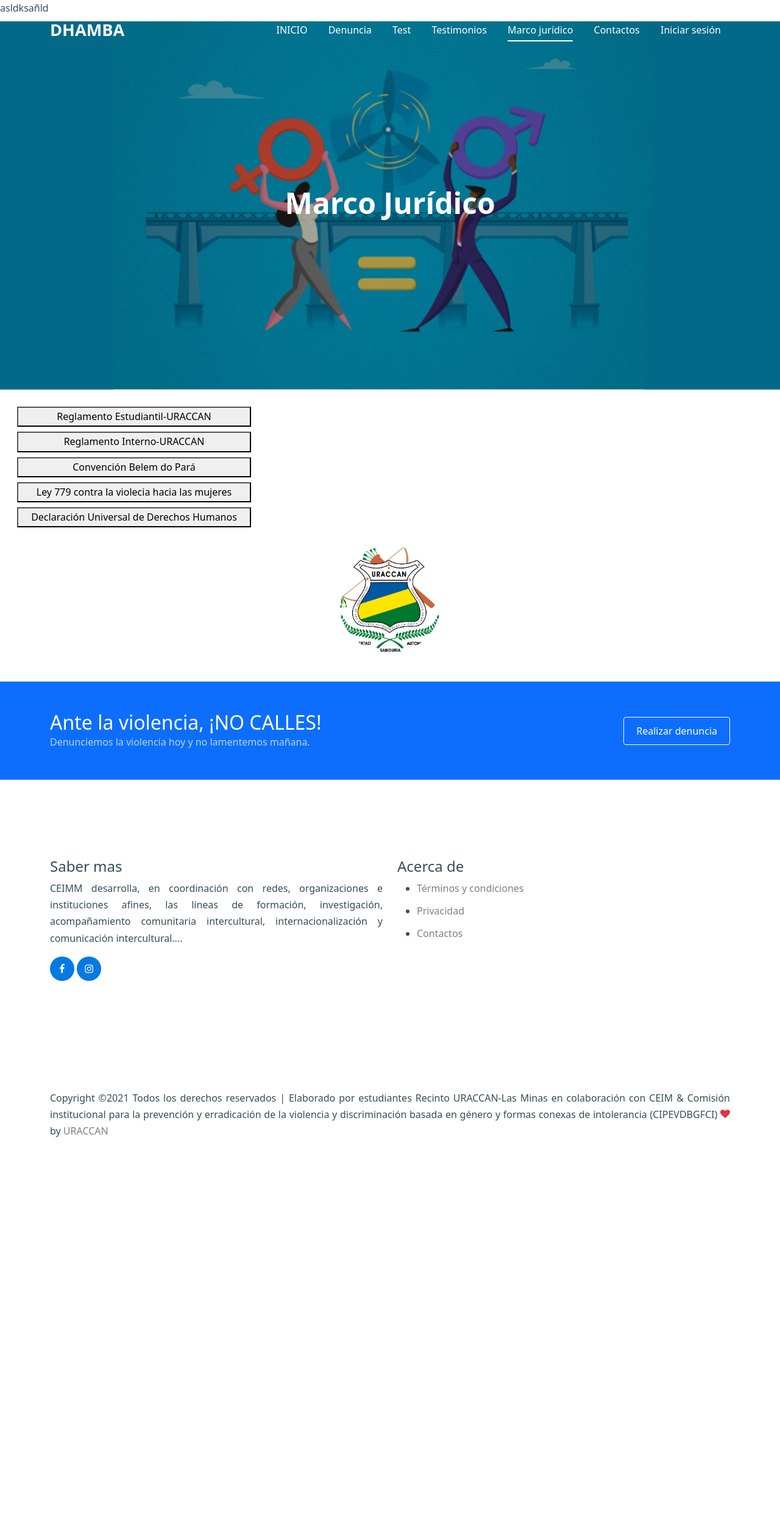
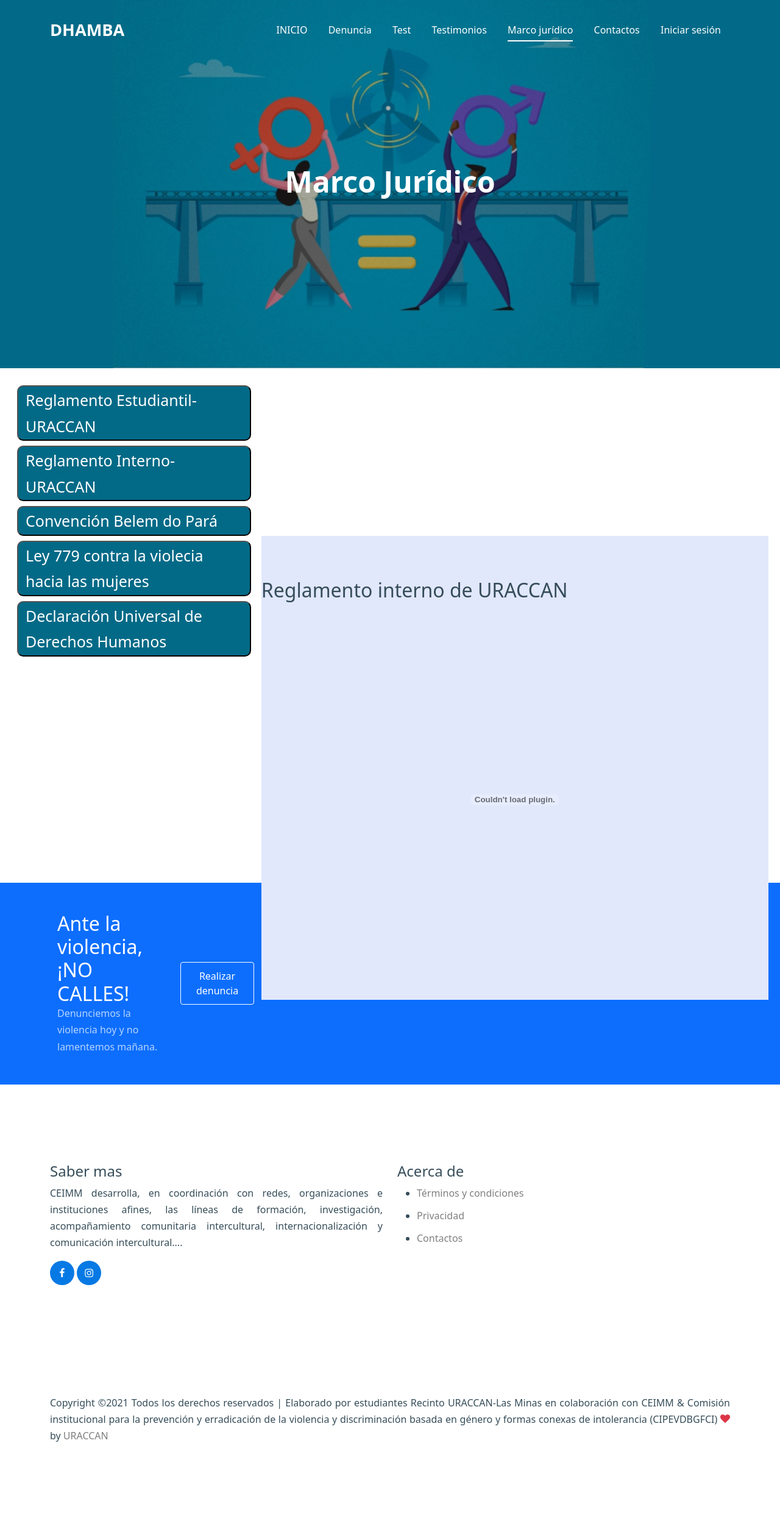
Before and after one commit to Anier-98/Plataforma_violencia, a PHP site: page /marcojuridico.html in a window 1280 px wide. Shown: the whole page at 61% size. Before the commit the page ends 1865 px from the top, so only its background shows below. Run offline with PHP 8.4, Linux system fonts and the light colour scheme; some web fonts are replaced.

Commit message:
modificaciones al marco juridico

```diff
--- /dev/null
+++ b/css/marcoj.css
@@ -0,0 +1,8 @@
+#botn1,#botn2,#botn3,#botn4,#botn5
+{
+background-color: rgb(2, 106, 135);
+border-radius: 10px;
+font-size: 25px;
+color: white;
+text-align: start;
+}
--- a/index.php
+++ b/index.php
@@ -389,6 +389,7 @@
     <script src="js/aos.js"></script>
     <script src="js/main.js"></script>
 
+
   </body>
 
 </html>
--- a/js/779.js
+++ b/js/779.js
@@ -4,6 +4,9 @@
 
 function mostrar_779(){
     viol = document.getElementById("vm").hidden= false;
-    window.location.href='#vm';
-    viol.focus();
+
+    var juri = document.getElementById("ri").hidden = true;
+    var jur = document.getElementById("bp").hidden = true;
+    var jur= document.getElementById("mj").hidden = true;
+    var j = document.getElementById("dh").hidden = true;
 }
--- a/js/belem.js
+++ b/js/belem.js
@@ -4,6 +4,9 @@
 
 function mostrar_belem(){
     belem = document.getElementById("bp").hidden= false;
-    window.location.href='#bp';
-    belem.focus();
+    var juri = document.getElementById("ri").hidden = true;
+    var jur = document.getElementById("mj").hidden = true;
+    var jur= document.getElementById("vm").hidden = true;
+    var j = document.getElementById("dh").hidden = true;
+
 }
--- a/js/convenio.js
+++ b/js/convenio.js
@@ -4,6 +4,9 @@
 
 function mostrar_derechos_humanos(){
     humano = document.getElementById("dh").hidden= false;
-    window.location.href='#dh';
 
+    var juri = document.getElementById("ri").hidden = true;
+    var jur = document.getElementById("bp").hidden = true;
+    var jur= document.getElementById("vm").hidden = true;
+    var j = document.getElementById("mj").hidden = true;
 }
--- a/js/juridico.js
+++ b/js/juridico.js
@@ -4,6 +4,10 @@
 
 function mostrar_regla_estudiantil(){
     juridico = document.getElementById("mj").hidden= false;
-    window.location.href='#mj';
-    juridico.focus();
+
+    var juri = document.getElementById("ri").hidden = true;
+    var jur = document.getElementById("bp").hidden = true;
+    var jur= document.getElementById("vm").hidden = true;
+    var j = document.getElementById("dh").hidden = true;
+
 }
--- a/js/reglamentointer.js
+++ b/js/reglamentointer.js
@@ -1,8 +1,12 @@
-    var juri = document.getElementById("ri").hidden = true;
+var juri = document.getElementById("ri").hidden = true;
 var b2 = document.getElementById("botn2");
 b2.addEventListener('click',mostrar_regla_interno);
 function mostrar_regla_interno(){
     juri = document.getElementById("ri").hidden= false;
-    window.location.href='#ri';
-    juri.focus();
+
+    var juri = document.getElementById("vm").hidden = true;
+    var jur = document.getElementById("bp").hidden = true;
+    var jur= document.getElementById("mj").hidden = true;
+    var j = document.getElementById("dh").hidden = true;
+
 }
--- a/marcojuridico.html
+++ b/marcojuridico.html
@@ -17,13 +17,14 @@
   <link rel="stylesheet" href="css/owl.carousel.min.css">
   <link rel="stylesheet" href="css/owl.theme.default.min.css">
   <link rel="stylesheet" href="css/aos.css">
+  <link rel="stylesheet" href="css/marcoj.css">
   <link href="https://cdn.jsdelivr.net/npm/bootstrap@5.0.0-beta2/dist/css/bootstrap.min.css" rel="stylesheet" integrity="sha384-BmbxuPwQa2lc/FVzBcNJ7UAyJxM6wuqIj61tLrc4wSX0szH/Ev+nYRRuWlolflfl" crossorigin="anonymous">
   <!-- MAIN CSS -->
   <link rel="stylesheet" href="css/style.css">
 
 </head>
 
-<body>
+<body onload="mostrar_regla_interno()">
 
 
   <div class="site-wrap" id="home-section">
@@ -66,9 +67,8 @@
           </div>
         </div>
       </div>
-
     </header>
-<label for="">asldksañld</label>
+    <section>
       <div class="site-section-cover overlay" style="background-image: url('images/cels.png'); background-size: cover; background-repeat: no-repeat;">
         <div class="container">
           <div class="row align-items-center justify-content-center">
@@ -79,6 +79,8 @@
         </div>
       </div>
 
+  <div style="height: auto;">
+
 
       <div style="margin:20px;width: 30%;" class="row align-items-start" >
         <button id="botn1"  class="ml-2 mt-2">Reglamento Estudiantil-URACCAN</button>
@@ -87,15 +89,16 @@
         <button id="botn4"  class="ml-2 mt-2">Ley 779 contra la violecia hacia las mujeres</button>
         <button id="botn5"  class="ml-2 mt-2">Declaración Universal de Derechos Humanos</button>
     </div>
+  </div>
 
 
-
-    <div style="margin:20px;">
+      <div style="margin-right: 1.5%; width: 65%;background-color:rgb(225, 232, 252); float: right ;margin-top: -17%; height: 50%;display: inline-block;" >
             <div>
               <div class="col-lg-12 col-md-12 mb-3">
                 <div class="post-entry-1 h-100 person-1">
-              <img src="images/log-uraccan.png" style="width:170px;margin-top: 10px;"  alt="Image" id="imagen">
                 </div>
+
+
               </div><br>
           <!--REGLAMENTO ESTUDIANTIL-->
               <div id="mj">
@@ -144,21 +147,10 @@
               </div>
             </div>
       </div>
+    </div>
+    </section>
 
-    <!--git <div class="site-section bg-primary py-5 cta">
-      <div class="container">
-        <div class="row align-items-center">
-          <div class="col-lg-7 mb-4 mb-md-0">
-            <h2 class="mb-0 text-white">What are you waiting for?</h2>
-            <p class="mb-0 opa-7">Lorem ipsum dolor sit amet, consectetur adipisicing elit. Obcaecati, laboriosam.</p>
-          </div>
-          <div class="col-lg-5 text-md-right">
-            <a href="#" class="btn btn-primary btn-white">Enroll Now</a>
-          </div>
-        </div>
-      </div>
-    </div>-->
-    <div class="site-section bg-primary py-5 cta">
+    <div class="site-section bg-primary py-5 cta" style="margin-top: 29%;">
       <div class="container">
         <div class="row align-items-center">
           <div class="col-lg-7 mb-4 mb-md-0">
@@ -171,11 +163,10 @@
         </div>
       </div>
     </div>
-
-
     <footer class="site-footer">
       <div class="container">
         <div class="row">
+
           <div class="col-lg-6 col-md-6 footer-newsletter">
             <h4>Saber mas</h4>
             <p class="text-justify">CEIMM desarrolla, en coordinación con redes, organizaciones e instituciones afines, las líneas de formación, investigación, acompañamiento comunitaria intercultural, internacionalización y comunicación intercultural.... </p>
@@ -187,6 +178,7 @@
              <!--  <li><a href="https://www.uraccan.edu.ni/acompanamiento-comunitario/institutos-y-centros/ceimm"><span class="icon-log-uraccan"></span></a></li>-->
             </ul>
           </div>
+
           <div class="col-lg-6 col-md-6 footer-links">
             <h4>Acerca de</h4>
             <ul>
@@ -204,7 +196,7 @@
             <div class="border-top pt-5">
               <p>
            <!-- Link back to Colorlib can't be removed. Template is licensed under CC BY 3.0. -->
-           Copyright &copy;<script>document.write(new Date().getFullYear());</script> Todos los derechos reservados | Elaborado por estudiantes Recinto URACCAN-Las Minas en colaboración con CEIM & Comisión institucional para la prevención y erradicación de la violencia y discriminación basada en género y formas conexas de intolerancia (CIPEVDBGFCI) <i class="icon-heart text-danger" aria-hidden="true"></i> by <a href="https://colorlib.com" target="_blank" >URACCAN</a>
+           Copyright &copy;<script>document.write(new Date().getFullYear());</script> Todos los derechos reservados | Elaborado por estudiantes Recinto URACCAN-Las Minas en colaboración con CEIMM & Comisión institucional para la prevención y erradicación de la violencia y discriminación basada en género y formas conexas de intolerancia (CIPEVDBGFCI) <i class="icon-heart text-danger" aria-hidden="true"></i> by <a href="https://colorlib.com" target="_blank" >URACCAN</a>
            <!-- Link back to Colorlib can't be removed. Template is licensed under CC BY 3.0. -->
             </p>
             </div>
@@ -212,8 +204,6 @@
         </div>
       </div>
     </footer>
-
-  </div>
 
   <script src="js/jquery-3.3.1.min.js"></script>
   <script src="js/popper.min.js"></script>
@@ -230,8 +220,8 @@
   <script src="js/convenio.js"></script>
   <script src="js/779.js"></script>
   <script src="js/belem.js"></script>
+  <script src="js/main.js"></script>
   <script src="js/reglamentointer.js"></script>
-  <script src="js/main.js"></script>
 
 </body>
 
```
Lines whose indentation alone changed are shown as unchanged.
